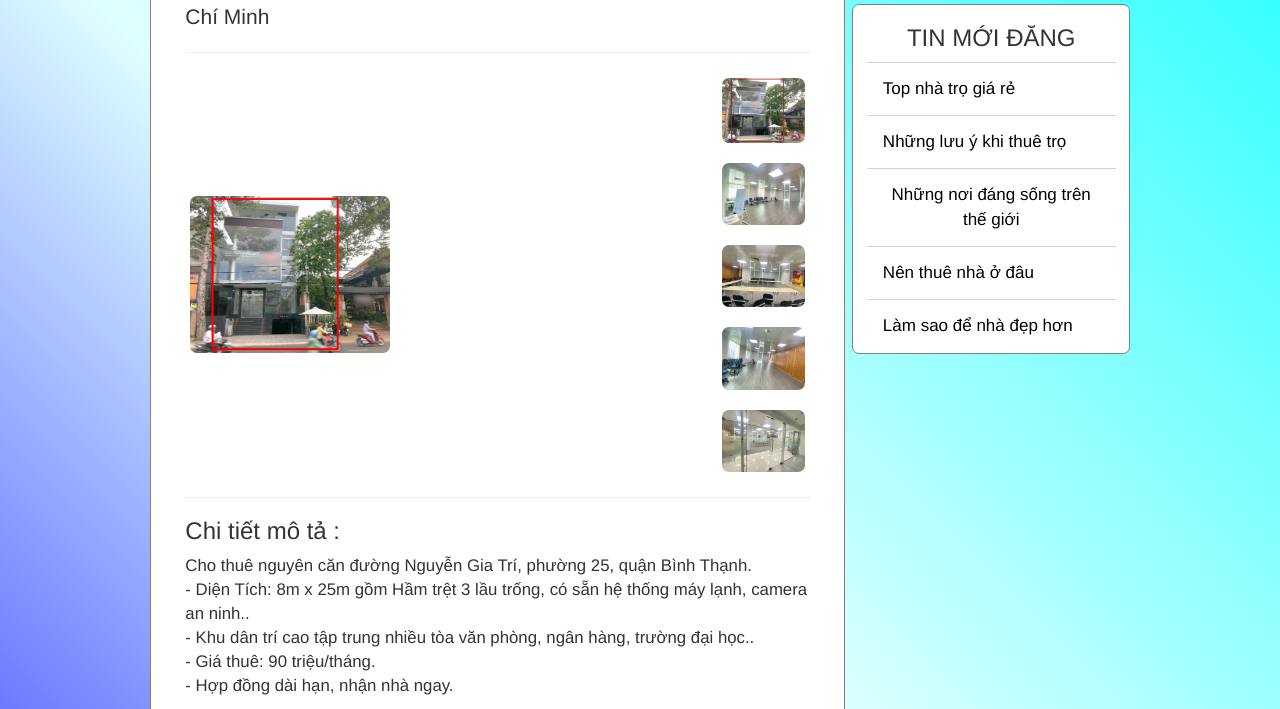
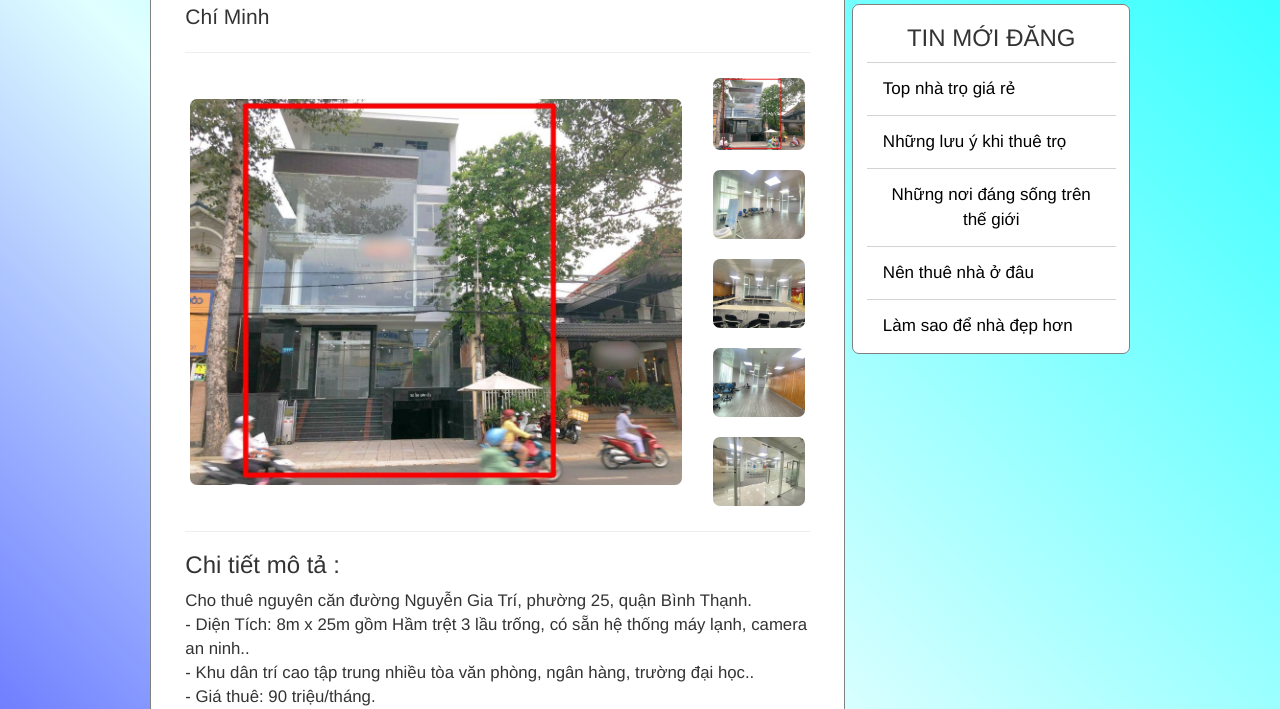
Before and after one commit to HoangDo811/Thiet-ke-web-nha-tro-sv, a plain HTML site: page matbang8.html in a window 1280 px wide. Shown: the part 391-1100 px from the top of the page. Drawn offline with nearby package versions, Linux system fonts and the light colour scheme.

Commit message:
change image main size

```diff
--- a/css/index.css
+++ b/css/index.css
@@ -451,10 +451,10 @@ button {
 }
 
 
-.thump > div {
-    width: 20%;
+.thump {
+    width: 15%;
 }
 
-.main {
+.main  {
     width: 80%;
 }
--- a/matbang8.html
+++ b/matbang8.html
@@ -83,8 +83,9 @@
                     </div>
                     <hr>
                     <div style="width: 90%; margin: 0 auto;" class="image">
-                        <div class="flex">
-                            <div class="main"><img class="border-image" style="width: 100%;" id="main"
+                        <div class="flex header">
+                            <div class="main">
+                                <img class="border-image" style="width: 100%;" id="main"
                                     src="images/matbang2/106a3064a36dd5f1982b577d031f183d-2839954572461110487.jpg" />
                             </div>
 
```
Also changed, not shown: nha5.html (+1 -1 lines), tro1.html (+1 -1 lines), tro2.html (+1 -1 lines).
